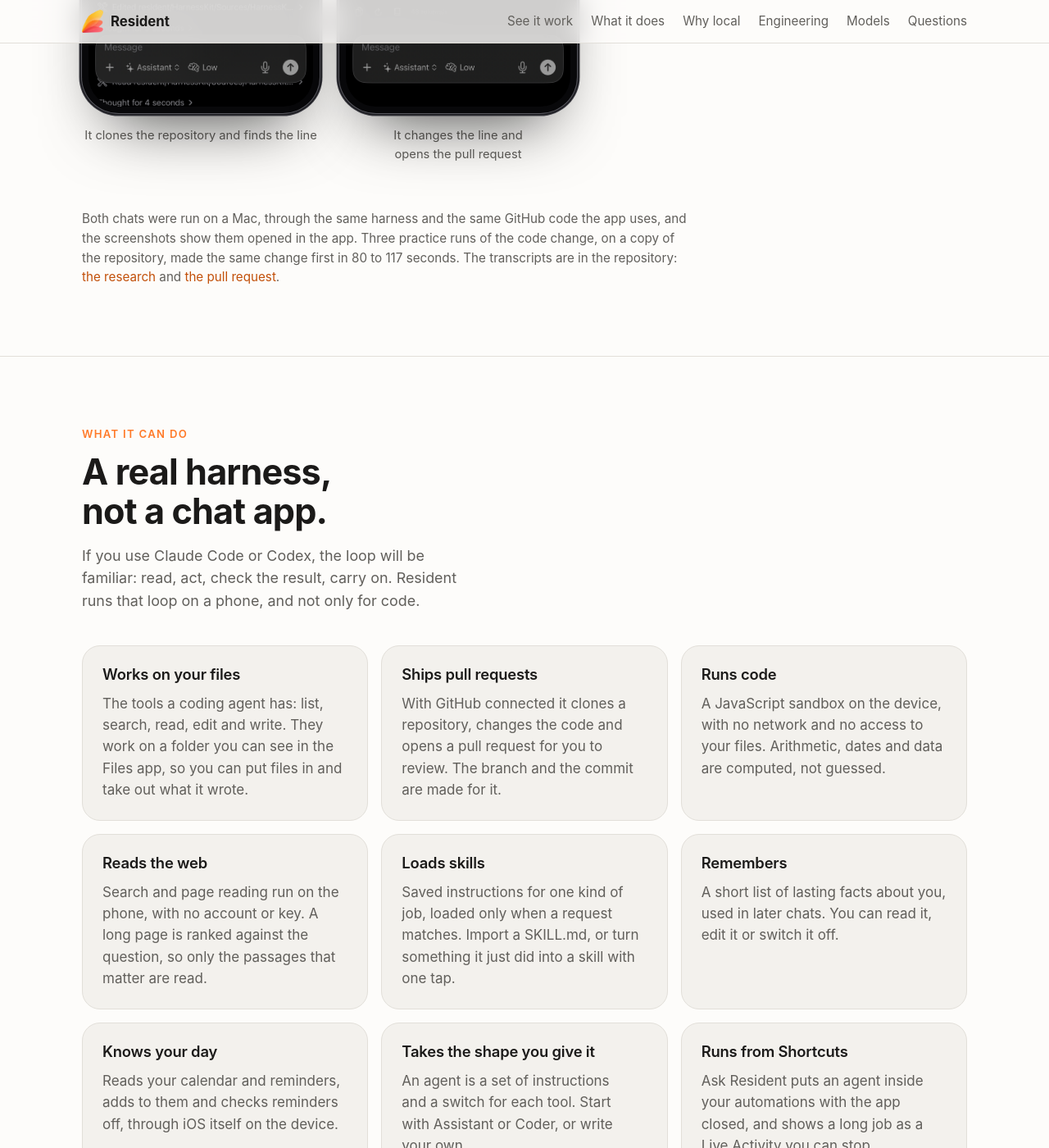
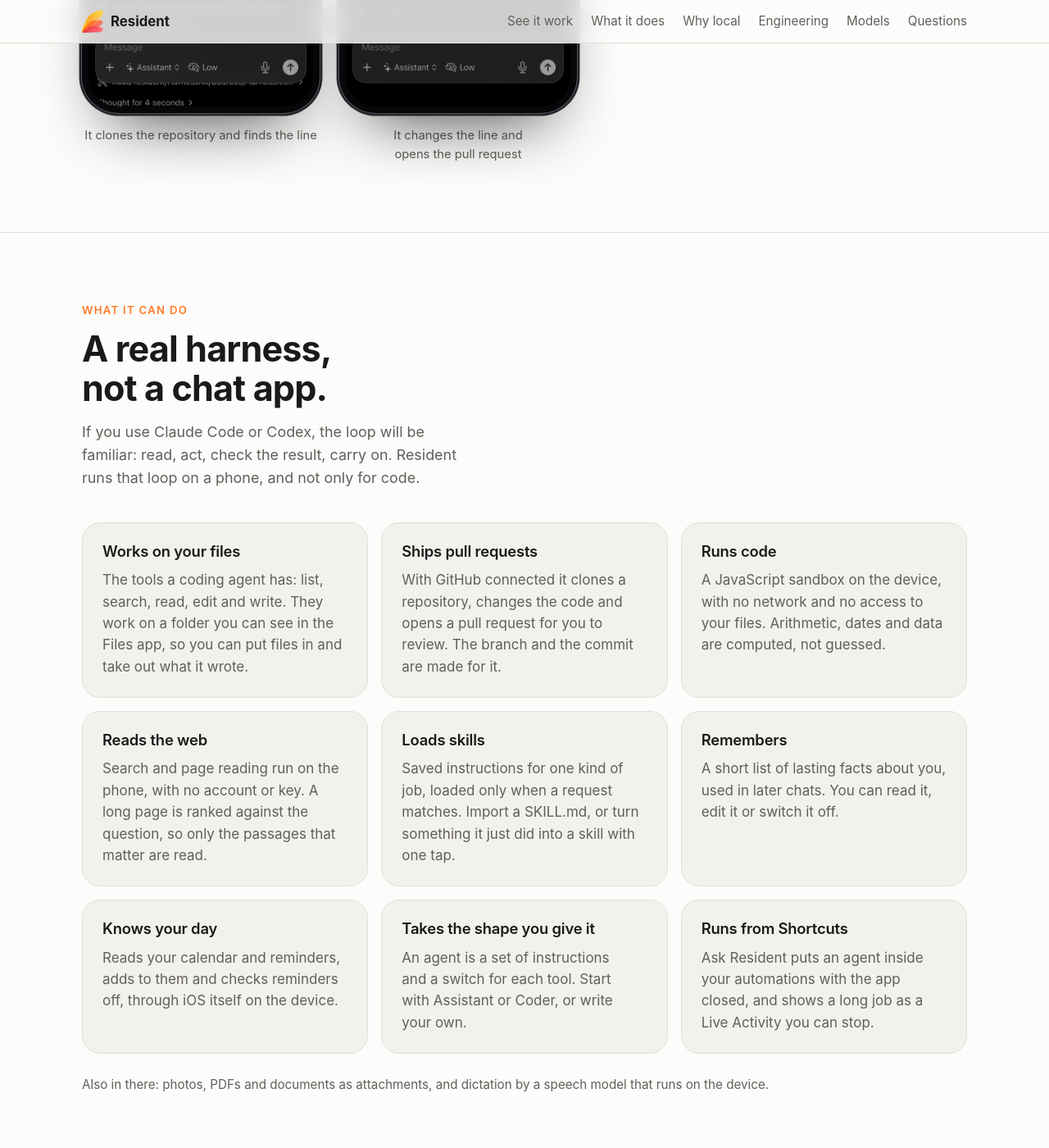
Before and after one commit to Jflick58/resident, a Jekyll site: the page built from site/index.html, in a window 1280 px wide and 1400 px high, scrolled down 2356 px. Shown: the whole window at 82% size. Built offline with Jekyll 4.4.1, drawn with Linux system fonts in a browser that asks for light colours.

Commit message:
The website drops the paragraph under the use case screenshots
Asked for: the lines saying how the two chats were run, with the practice
runs and the links to the transcripts. Each timing still says it was
measured on a Mac.

Co-Authored-By: Claude Fable 5.2 <noreply@anthropic.com>
Claude-Session: https://claude.ai/code/session_01ARcpcVKaBmAKVTxiuiqyEG

```diff
--- a/site/assets/css/style.css
+++ b/site/assets/css/style.css
@@ -283,7 +283,6 @@ h2.beats span { display: inline-block; }
   text-align: center;
   text-wrap: balance;
 }
-.case + .fine { margin-top: 56px; max-width: 78ch; }
 
 /* Why it was built: a few paragraphs in one voice. */
 
--- a/site/index.html
+++ b/site/index.html
@@ -102,15 +102,6 @@ questions:
       </figure>
     </div>
   </div>
-
-  <p class="fine">
-    Both chats were run on a Mac, through the same harness and the same GitHub code the app uses, and
-    the screenshots show them opened in the app. Three practice runs of the code change, on a copy of
-    the repository, made the same change first in 80 to 117 seconds. The transcripts are in the
-    repository:
-    <a href="https://github.com/jflick58/resident/blob/main/tools/site-chat.json">the research</a> and
-    <a href="https://github.com/jflick58/resident/blob/main/tools/site-pull-request.json">the pull request</a>.
-  </p>
 </section>
 
 <section id="does" class="band">
```
